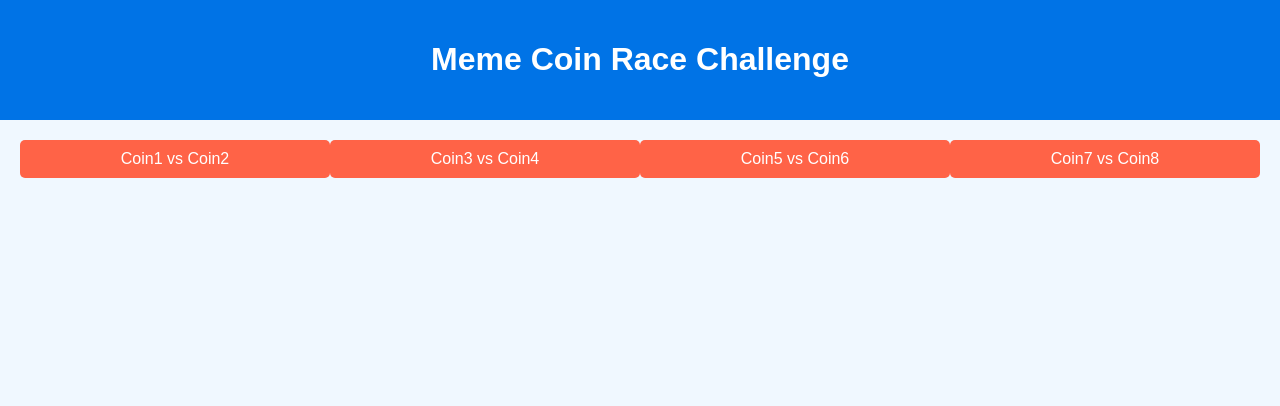
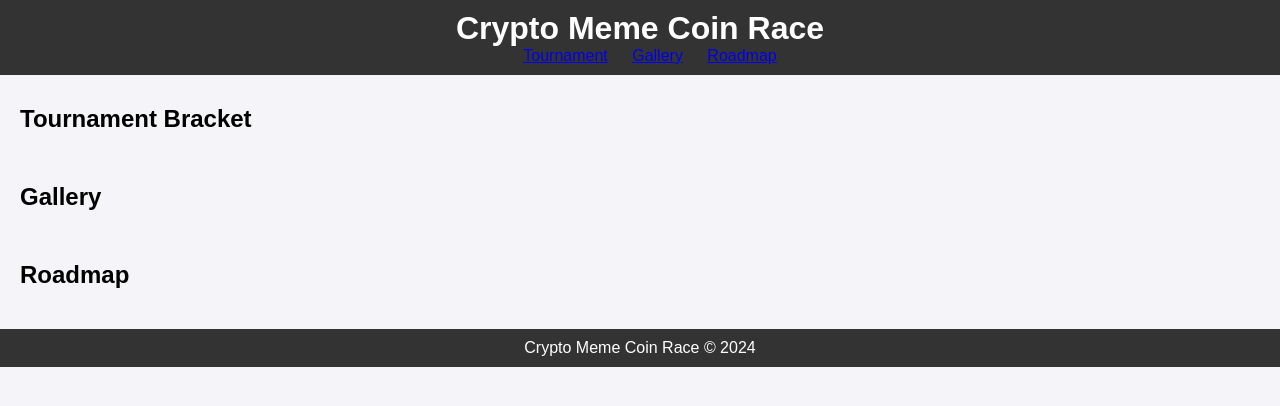
Before and after one commit to TokenRevolution/MEMERACE, a plain HTML site: page index.html in a window 1280 px wide. Drawn offline with nearby package versions, Linux system fonts and the light colour scheme.

Commit message:
new site

```diff
--- a/index.html
+++ b/index.html
@@ -1,19 +1,39 @@
 <!DOCTYPE html>
 <html lang="en">
 <head>
-<meta charset="UTF-8">
-<meta name="viewport" content="width=device-width, initial-scale=1.0">
-<title>Meme Coin Race Challenge</title>
-<link rel="stylesheet" href="styles.css">
+    <meta charset="UTF-8">
+    <meta name="viewport" content="width=device-width, initial-scale=1.0">
+    <title>Crypto Meme Coin Race</title>
+    <link rel="stylesheet" href="styles.css">
 </head>
 <body>
-<div class="header">
-  <h1>Meme Coin Race Challenge</h1>
-</div>
-
-<div id="tournament"></div>
-
-<script src="https://cdnjs.cloudflare.com/ajax/libs/gsap/3.5.1/gsap.min.js"></script>
-<script src="scripts.js"></script>
+    <header>
+        <h1>Crypto Meme Coin Race</h1>
+        <nav>
+            <ul>
+                <li><a href="#tournament">Tournament</a></li>
+                <li><a href="#gallery">Gallery</a></li>
+                <li><a href="#roadmap">Roadmap</a></li>
+            </ul>
+        </nav>
+    </header>
+    <section id="tournament">
+        <h2>Tournament Bracket</h2>
+        <div class="bracket"></div>
+    </section>
+    <section id="gallery">
+        <h2>Gallery</h2>
+        <div class="image-gallery">
+            <!-- Images added here via JavaScript -->
+        </div>
+    </section>
+    <section id="roadmap">
+        <h2>Roadmap</h2>
+        <!-- Dynamic content populated via JavaScript -->
+    </section>
+    <footer>
+        <p>Crypto Meme Coin Race © 2024</p>
+    </footer>
+    <script src="script.js"></script>
 </body>
 </html>
--- a/scripts.js
+++ b/scripts.js
@@ -1,31 +1,36 @@
 document.addEventListener('DOMContentLoaded', function () {
-  const tournament = document.getElementById('tournament');
-  const coins = ['Coin1', 'Coin2', 'Coin3', 'Coin4', 'Coin5', 'Coin6', 'Coin7', 'Coin8'];
-  let rounds = [coins.slice(0), []]; // Array per i vincitori delle sfide
+  const brackets = [
+      ["Coin1 vs Coin2", "Coin3 vs Coin4", "Coin5 vs Coin6", "Coin7 vs Coin8"],
+      ["Winner1 vs Winner2", "Winner3 vs Winner4"],
+      ["Final1 vs Final2"]
+  ];
 
-  function displayRound(roundIndex) {
-    const round = rounds[roundIndex];
-    const bracket = document.createElement('div');
-    bracket.className = 'bracket';
-
-    for (let i = 0; i < round.length; i += 2) {
-      const matchDiv = document.createElement('div');
-      matchDiv.classList.add('match');
-      matchDiv.innerHTML = `${round[i]} vs ${round[i+1]}`;
-      bracket.appendChild(matchDiv);
-
-      if (round.length > 2) {
-        const line = document.createElement('div');
-        line.className = 'line';
-        bracket.appendChild(line);
-      }
-    }
-
-    tournament.appendChild(bracket);
-
-    // Animazioni
-    gsap.from(".match", {duration: 1, opacity: 0, y: -50, stagger: 0.2});
+  function populateBracket() {
+      const bracketContainer = document.querySelector('.bracket');
+      brackets.forEach(round => {
+          const roundDiv = document.createElement('div');
+          round.forEach(match => {
+              const matchDiv = document.createElement('div');
+              matchDiv.className = 'match';
+              matchDiv.textContent = match;
+              roundDiv.appendChild(matchDiv);
+          });
+          bracketContainer.appendChild(roundDiv);
+      });
   }
 
-  displayRound(0);
+  function populateGallery() {
+      const gallery = document.querySelector('.image-gallery');
+      for (let i = 1; i <= 8; i++) {
+          const imgDiv = document.createElement('div');
+          const img = document.createElement('img');
+          img.src = `https://placeimg.com/200/200/tech?${i}`;
+          img.alt = 'Crypto Coin Image';
+          imgDiv.appendChild(img);
+          gallery.appendChild(imgDiv);
+      }
+  }
+
+  populateBracket();
+  populateGallery();
 });
--- a/styles.css
+++ b/styles.css
@@ -1,42 +1,62 @@
-body, html {
+* {
+  box-sizing: border-box;
   margin: 0;
   padding: 0;
-  font-family: 'Arial', sans-serif;
-  background-color: #f0f8ff;
 }
-
-.header {
-  background-color: #0073e6;
-  color: white;
-  padding: 20px;
+body {
+  font-family: Arial, sans-serif;
+  background: #f4f4f9;
+}
+header {
+  background: #333;
+  color: #fff;
+  padding: 10px 20px;
   text-align: center;
 }
-
-#tournament {
+header nav ul {
+  list-style: none;
+}
+header nav ul li {
+  display: inline;
+  margin-left: 20px;
+}
+section {
   padding: 20px;
+  margin-top: 10px;
+}
+#tournament .bracket {
   display: flex;
-  flex-direction: column;
-  align-items: center;
+  flex-wrap: wrap;
+  justify-content: center;
 }
-
 .match {
-  background-color: #ff6347;
-  color: white;
+  background: #6200ea;
+  color: #ffffff;
+  margin: 5px;
   padding: 10px;
-  margin-bottom: 10px;
-  border-radius: 5px;
-  width: 80%;
+  width: 200px;
   text-align: center;
-  position: relative;
+  transition: transform 0.2s;
 }
-
-.bracket {
+.match:hover {
+  transform: scale(1.1);
+}
+#gallery .image-gallery {
   display: flex;
-  justify-content: space-around;
-  width: 100%;
+  flex-wrap: wrap;
+  justify-content: center;
 }
-
-.line {
-  border-top: 2px solid black;
-  height: 20px;
+#gallery .image-gallery div {
+  margin: 5px;
+  transition: transform 0.2s;
 }
+#gallery .image-gallery div:hover {
+  transform: scale(1.05);
+}
+footer {
+  text-align: center;
+  margin-top: 20px;
+  padding: 10px 0;
+  background: #333;
+  color: #fff;
+}
```
